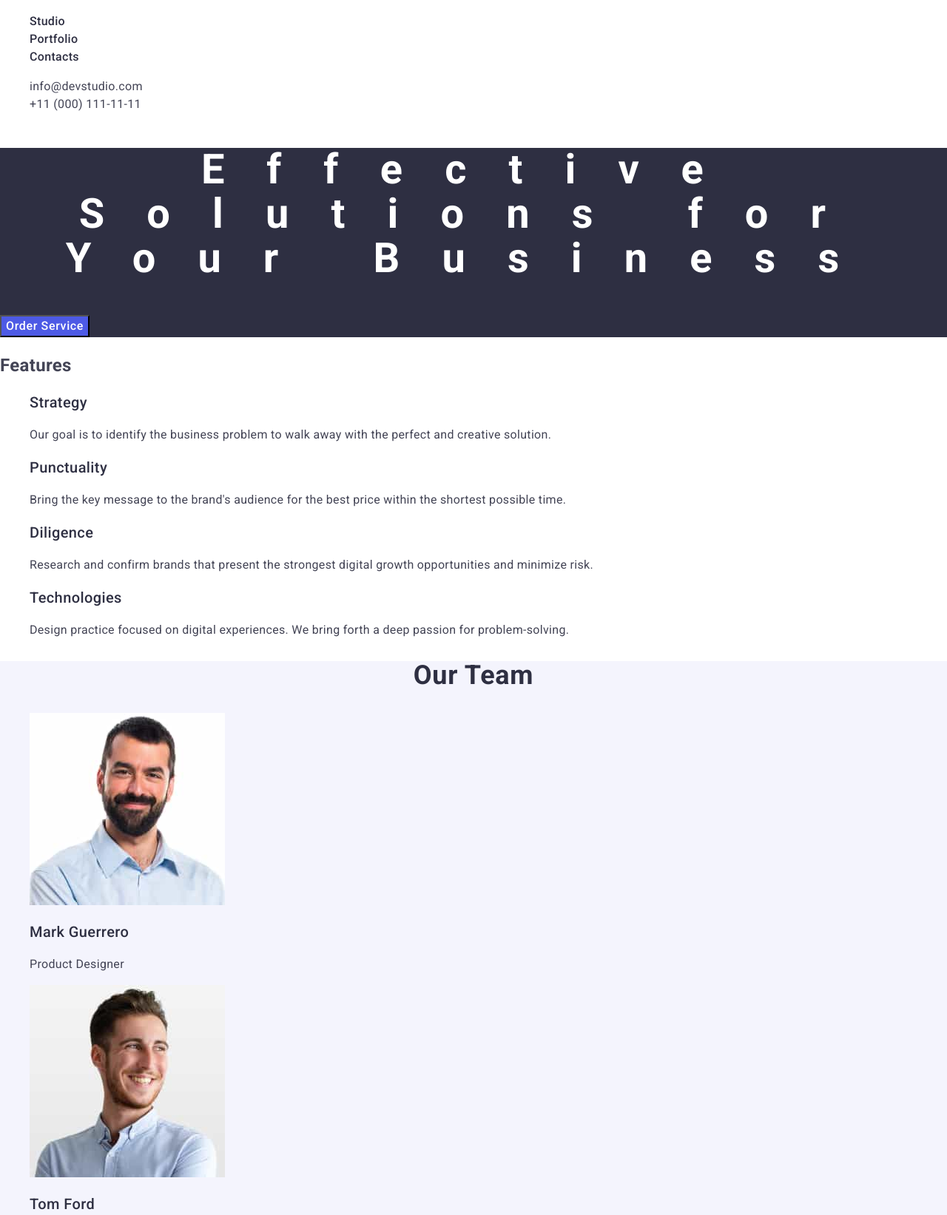
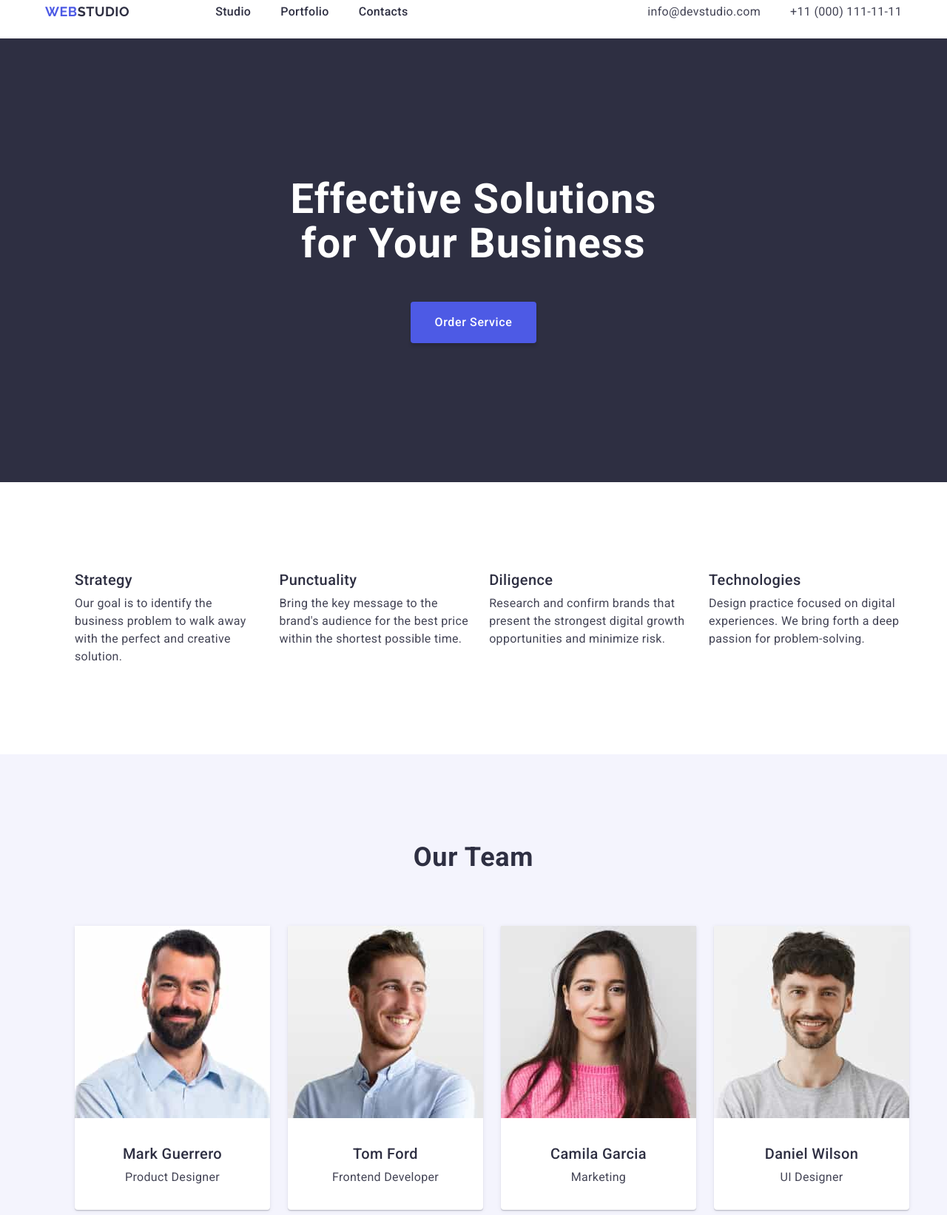
Before and after one commit to VladyslavHn/goit-markup-hw-03, a plain HTML site: page index.html in a window 1280 px wide. Shown: the part 20-1663 px from the top of the page at 74% size. Drawn offline with nearby package versions, Linux system fonts and the light colour scheme.

Commit message:
first-try

```diff
--- a/css/styles.css
+++ b/css/styles.css
@@ -1,3 +1,45 @@
+
+
+.container{
+    width: 1158px;
+    margin: 0 auto;
+}
+
+h1, h2, h3, h4, h5, h6{
+    margin: 0;
+}
+
+p {
+    margin: 0;
+}
+
+ul{
+    margin: 0;
+}
+
+body {
+    font-family: "Roboto", sans-serif;
+    color: #434455;
+    background-color: #FFFFFF;
+    min-height: 100vh;
+    display: flex;
+    flex-direction: column;
+}
+
+main {
+    flex-grow: 1;
+}
+
+a {
+    text-decoration: none;
+}
+
+
+li {
+    list-style-type: none;
+}
+
+
 .header-logo-s {
     color: #2E2F42;
     font-family: "Raleway", sans-serif;
@@ -6,6 +48,7 @@
     letter-spacing: 0.03em;
     text-transform: uppercase;
     text-decoration: none;
+
 }
 
 .header-logo-w {
@@ -16,6 +59,19 @@
     letter-spacing: 0.03em;
     text-transform: uppercase;
     text-decoration: none;
+    margin-right: 76px;
+}
+
+.container-header{
+    display: flex;
+    justify-content: space-between;
+    align-items: center;
+}
+
+.header-nav{
+    display: flex;
+    justify-content: space-between;
+    align-items: center;
 }
 
 .main-link {
@@ -54,17 +110,31 @@
     color :#404bbf;
 }
 
+
+
+.header {
+    display: flex;
+    height: 72px;
+    justify-content: center;
+align-items: center;
+}
+
 .header-list {
     color:#2E2F42;
     font-family: "Roboto", sans-serif;
     font-size: 16px;
     font-weight: 500;
-    line-height: 1.5; /* 150% */
+    line-height: 1.5;
     letter-spacing: 0.02em;
     text-decoration: none;
+    display: flex;
+    justify-content: space-between;
+    gap: 40px;
 }
 
+
 .header-address {
+    display: flex;
     color:#434455;
     font-family: "Roboto", sans-serif;
     font-size: 16px;
@@ -73,24 +143,21 @@
     letter-spacing: 0.02em;
     text-transform: lowercase;
     text-decoration: none;
+    justify-content: space-between;
+    gap: 40px;
 }
 
-a {
-   text-decoration: none;
+.address-contacts {
+    display: flex;
+    justify-content: space-between;
+    gap: 40px;
 }
 
-body {
-    font-family: "Roboto", sans-serif;
-    color: #434455;
-    background-color: #FFFFFF;
-}
 
-li {
-    list-style-type: none;
-}
 
 .main-title{
     background-color: #2E2F42;
+    padding: 188px 0;
 }
 
 .title {
@@ -98,10 +165,14 @@ li {
     text-align: center;
     font-size: 56px;
     line-height: 1.07; /* 107.143% */
-    letter-spacing: 1.02em;
+    letter-spacing: 0.02em;
+    width: 496px;
+    margin: 0 auto;
+    margin-bottom: 48px;
 }
 
 .button {
+    display: block;
     font-family: "Roboto", sans-serif;
     background-color: #4D5AE5;
     color: #FFF;
@@ -110,6 +181,11 @@ li {
     line-height: 1.5; /* 150% */
     letter-spacing: 0.04em;
     cursor: pointer;
+    margin: 0 auto;
+    padding: 16px 32px;
+    border-radius: 4px;
+    box-shadow: 0px 4px 4px 0px rgba(0, 0, 0, 0.15);
+    border: none;
 }
 
 .button:hover {
@@ -122,6 +198,21 @@ li {
 
 .section-list {
     background-color: #FFF;
+    display: flex;
+    gap: 24px;
+}
+
+.visually-hidden {
+    position: absolute;
+    width: 1px;
+    height: 1px;
+    margin: -1px;
+    border: 0;
+    padding: 0;
+    white-space: nowrap;
+    clip-path: inset(100%);
+    clip: rect(0 0 0 0);
+    overflow: hidden;
 }
 
 .section-title {
@@ -130,17 +221,23 @@ li {
     font-weight: 500;
     line-height: 1.2; /* 120% */
     letter-spacing: 0.02em;
+    margin-bottom: 8px;
+}
 
-}
+
 
 .section-text {
     font-size: 16px;
     line-height: 1.5; /* 150% */
     letter-spacing: 0.02em;
+    padding: 120px 0;
 }
+
+
 
 .section-team{
     background-color: #F4F4FD;
+    padding: 120px 0;
 }
 
 .team-title {
@@ -150,6 +247,26 @@ li {
     line-height: 1.11; /* 111.111% */
     letter-spacing: 0.02em;
     text-transform: capitalize;
+    margin-bottom: 72px;
+}
+
+.team-list{
+    display: flex;
+    gap: 24px;
+}
+
+.team-item {
+    padding: 32px 0;
+    text-align: center;
+
+}
+
+.team-part {
+    border-radius: 0px 0px 4px 4px;
+background: var(--WHITE, #FFF);
+box-shadow: 0px 2px 1px 0px rgba(46, 47, 66, 0.08),
+0px 1px 1px 0px rgba(46, 47, 66, 0.16),
+0px 1px 6px 0px rgba(46, 47, 66, 0.08);
 }
 
 .team-name {
@@ -158,6 +275,8 @@ li {
     font-weight: 500;
     line-height: 1.2; /* 120% */
     letter-spacing: 0.02em;
+    margin-bottom: 8px;
+
 }
 
 .team-position {
@@ -169,15 +288,46 @@ li {
 
 .section-portfolio {
     background-color: #FFF;
+    padding: 120px 0;
+
 }
 
 .portfolio-title{
     line-height: 1.11;
+    color: #2E2F42;
+    text-align: center;
+    font-size: 36px;
+    text-transform: capitalize;
+font-weight: 700;
+line-height: 1.11; /* 111.111% */
+letter-spacing: 0.02em;
+margin-bottom: 72px;
+}
+
+.portfolio-list {
+display: flex;
+flex-wrap: wrap;
+gap: 48px 24px;
+}
+
+.port-item{
+    display: flex;
+
+padding: 0px 16px;
+flex-direction: column;
+justify-content: center;
+align-items: flex-start;
+gap: 8px;
+align-self: stretch;
+margin: 32px 0;
 }
 
 .portfolio-link {
-
     background-color:#FFF;
+    width: 360px;;
+    width: calc((100% - 48px) / 3);
+    border: 1px solid var(--CORNFLOWER, #E7E9FC);
+background: var(--WHITE, #FFF);
 }
 
 .portfolio-section {
@@ -194,8 +344,14 @@ li {
     letter-spacing: 0.02em;
 }
 
+.portfolio-img {
+    display: block;
+	max-width: 100%;
+}
+
 .footer {
     background-color: #2E2F42;
+    height: 312px;
 }
 
 .footer-text {
@@ -203,7 +359,8 @@ li {
     font-size: 16px;
     line-height: 1.5; /* 150% */
     letter-spacing: 0.02em;
-
+    width: 264px;
+    margin-top: 16px;
 }
 
 .footer-logo-s {
@@ -224,4 +381,9 @@ li {
     letter-spacing: 0.03em;
     text-transform: uppercase;
     text-decoration: none;
+
 }
+
+.container-footer {
+    padding: 100px 1020px 100px 156px;
+}
--- a/index.html
+++ b/index.html
@@ -17,10 +17,10 @@
 
 <body>
     <header class="header">
+        <div class="container container-header">
         <!-- Навігація -->
         <nav class="header-nav">
             <a href="./index.html" class="header-logo-w">Web<span class="header-logo-s">Studio</span></a>
-
             <ul class="header-list">
                 <li class="nav-link"><a href="./index.html" class="main-link">Studio</a></li>
                 <li class="nav-link"><a href="" class="main-link">Portfolio</a></li>
@@ -34,23 +34,26 @@
                 <li class="address-link"><a href="tel:+110001111111" class="main-cont">+11 (000) 111-11-11</a></li>
             </ul>
         </address>
+        </div>
     </header>
-
     <main class="main">
 
         <!-- Заголовок, кнопака та підзаголовки -->
         <section class="main-title">
+            <div class="container container-main">
                 <h1 class="title">Effective Solutions
                 for Your Business</h1>
             <button type="button" class="button">Order Service</button>
+            </div>
         </section>
 
         <section class="section-text">
-            <h2>Features</h2>
+            <div class="container container-text">
+                <h2 class="visually-hidden">Features</h2>
                 <ul class="section-list">
                     <li class="section-part">
                         <h3 class="section-title">Strategy</h3>
-                    <p class="section-text">
+                        <p class="section-descr">
                             Our goal is to identify the business
                             problem to walk away with the perfect and creative solution.
                         </p>
@@ -58,7 +61,7 @@
 
                     <li class="section-part">
                         <h3 class="section-title">Punctuality</h3>
-                    <p class="section-text">
+                        <p class="section-descr">
                             Bring the key message to the brand's audience for the best price within the shortest possible
                             time.
                         </p>
@@ -66,7 +69,7 @@
 
                     <li class="section-part">
                         <h3 class="section-title">Diligence</h3>
-                    <p class="section-text">
+                        <p class="section-descr">
                             Research and confirm brands that present the strongest digital growth opportunities and minimize
                             risk.
                         </p>
@@ -74,89 +77,121 @@
 
                     <li class="section-part">
                         <h3 class="section-title">Technologies</h3>
-                    <p class="section-text">
+                        <p class="section-descr">
                             Design practice focused on digital experiences. We bring forth a deep passion for
                             problem-solving.
                         </p>
                     </li>
                 </ul>
+            </div>
         </section>
         <!-- Команда -->
         <section class="section-team">
+            <div class="container container-team">
                 <h2 class="team-title">Our Team</h2>
 
                 <ul class="team-list">
                     <li class="team-part">
                         <img class="team-img" src="./images/img.jpg" alt="Mark Guerrero" width="264">
+                        <div class="team-item">
                             <h3 class="team-name">Mark Guerrero</h3>
                             <p class="team-position">Product Designer</p>
+                        </div>
                     </li>
 
                     <li class="team-part">
                         <img class="team-img" src="./images/img2.jpg" alt="Tom Ford" width="264">
+                        <div class="team-item">
                             <h3 class="team-name">Tom Ford</h3>
                             <p class="team-position">Frontend Developer</p>
+                        </div>
                     </li>
 
                     <li class="team-part">
                         <img class="team-img" src="./images/img3.jpg" alt="Camila Garcia" width="264">
+                        <div class="team-item">
                             <h3 class="team-name">Camila Garcia</h3>
                             <p class="team-position">Marketing</p>
+                        </div>
                     </li>
 
                     <li class="team-part">
                         <img class="team-img" src="./images/img4.jpg" alt="Daniel Wilson" width="264">
+                        <div class="team-item">
                             <h3 class="team-name">Daniel Wilson</h3>
                             <p class="team-position">UI Designer</p>
+                        </div>
                     </li>
                 </ul>
+            </div>
         </section>
 
         <section class="section-portfolio">
+            <div class="container container-portfolio">
                 <h2 class="portfolio-title">Our Portfolio</h2>
 
                 <ul class="portfolio-list">
                     <li class="portfolio-link">
+
                             <img class="portfolio-img" src="./images/imghm2-1.jpg" alt="Banking App" width="360">
+                            <div class="port-item">
                             <h3 class="portfolio-section">Banking App</h3>
                             <p class="portfolio-subsection">App</p>
+                        </div>
                     </li>
 
                     <li class="portfolio-link">
+
                             <img class="portfolio-img" src="./images/imghm2-2.jpg" alt="Cashless Payment" width="360">
+                            <div class="port-item">
                             <h3 class="portfolio-section">Cashless Payment</h3>
                             <p class="portfolio-subsection">Marketing</p>
+                        </div>
                     </li>
 
                     <li class="portfolio-link">
+
                             <img class="portfolio-img" src="./images/imghm2-3.jpg" alt="Meditation App" width="360">
+                            <div class="port-item">
                             <h3 class="portfolio-section">Meditation App</h3>
                             <p class="portfolio-subsection">App</p>
+                        </div>
                     </li>
 
                     <li class="portfolio-link">
+
                             <img class="portfolio-img" src="./images/imghm2-4.jpg" alt="Taxi Service" width="360">
+                            <div class="port-item">
                             <h3 class="portfolio-section">Taxi Service</h3>
                             <p class="portfolio-subsection">Marketing</p>
+                        </div>
 
                     </li>
 
                     <li class="portfolio-link">
+
                             <img class="portfolio-img" src="./images/imghm2-5.jpg" alt="Screen Illustrations" width="360">
+                            <div class="port-item">
                             <h3 class="portfolio-section">Screen Illustrations</h3>
                             <p class="portfolio-subsection">Design</p>
+                        </div>
                     </li>
 
                     <li class="portfolio-link">
+
                             <img class="portfolio-img" src="./images/imghm2-6.jpg" alt="Banking App" width="360">
+                            <div class="port-item">
                             <h3 class="portfolio-section">Online Courses</h3>
                             <p class="portfolio-subsection">Marketing</p>
+                        </div>
                     </li>
                 </ul>
+            </div>
         </section>
     </main>
 
     <footer class="footer">
+        <div class="container container-footer">
             <a href="./index.html" class="footer-logo-w">Web<span class="footer-logo-s">Studio</span></a>
 
             <p class="footer-text">
@@ -164,8 +199,8 @@
                 sales for your business with digital
                 marketing & growth solutions.
             </p>
+        </div>
     </footer>
-
 </body>
 
 </html>
```
Lines whose indentation alone changed are shown as unchanged.
